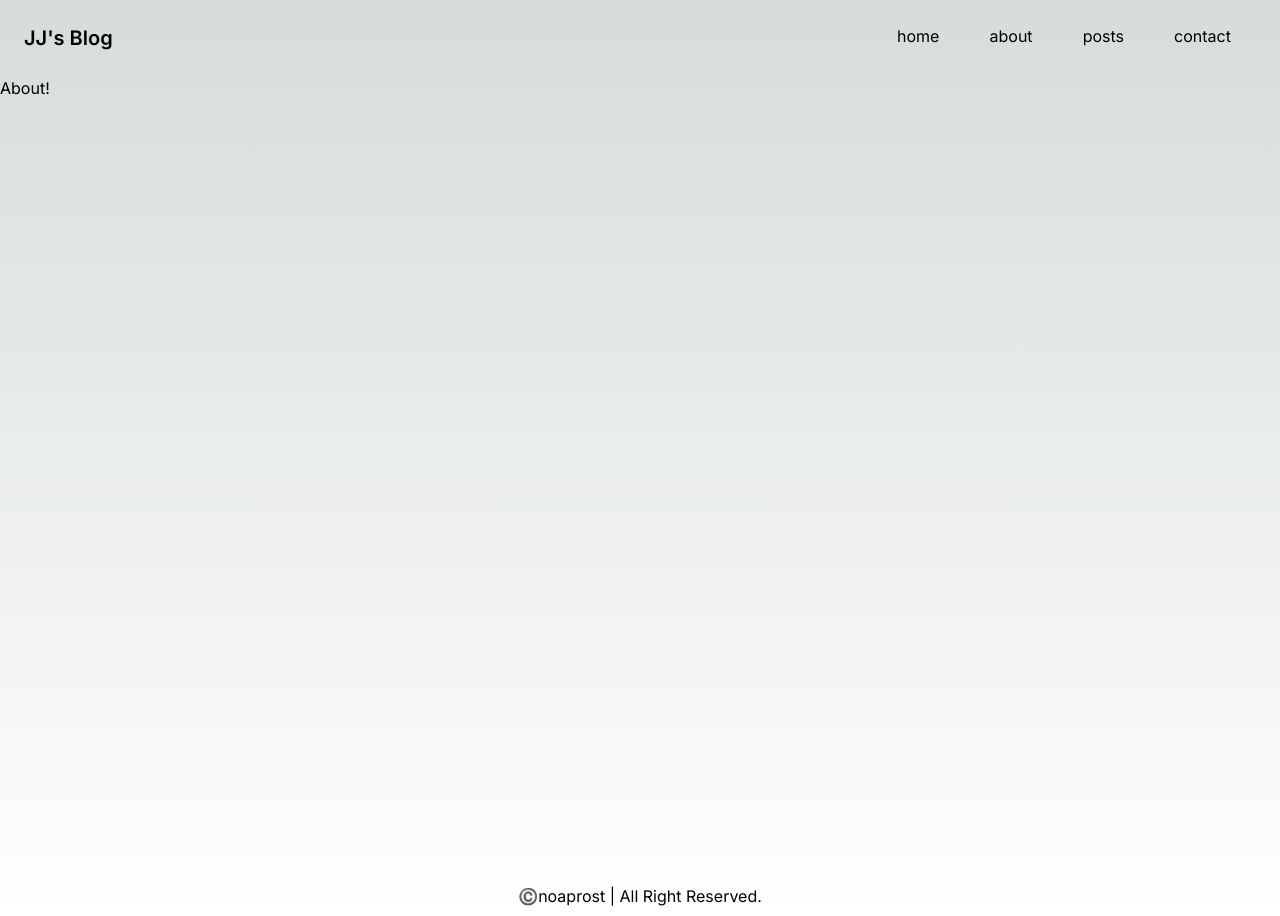
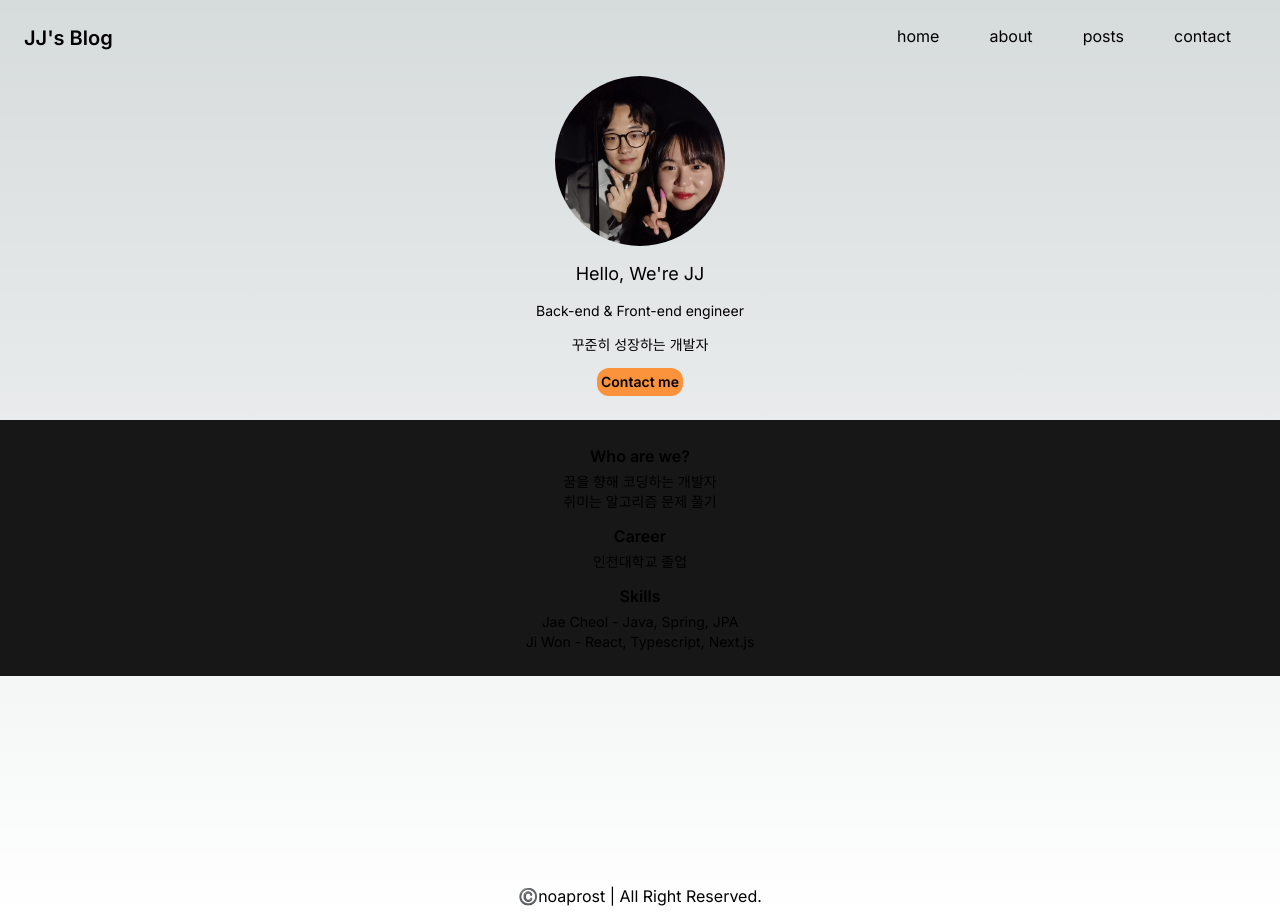
Before and after one commit to noaprost/jjlog, a Next.js app: page /about in a window 1280 px wide. Built offline with nearby package versions, Linux system fonts and the light colour scheme.

Commit message:
feat: profile 구현, About 페이지 구현

```diff
--- a/src/app/about/page.tsx
+++ b/src/app/about/page.tsx
@@ -1,3 +1,25 @@
+import Profile from "@/components/Profile";
+
 export default function AboutPage() {
-  return <h1>About!</h1>;
+  return (
+    <div>
+      <Profile />
+      <div className=" bg-neutral-900 h-64 p-6 flex flex-col justify-between items-center mt-6">
+        <div className="flex flex-col items-center">
+          <h2 className="font-semibold text-md mb-1">Who are we?</h2>
+          <p className="text-sm">꿈을 향해 코딩하는 개발자</p>
+          <p className="text-sm">취미는 알고리즘 문제 풀기</p>
+        </div>
+        <div className="flex flex-col items-center">
+          <h2 className="font-semibold text-md mb-1">Career</h2>
+          <p className="text-sm">인천대학교 졸업</p>
+        </div>
+        <div className="flex flex-col items-center">
+          <h2 className="font-semibold text-md mb-1">Skills</h2>
+          <p className="text-sm">Jae Cheol - Java, Spring, JPA</p>
+          <p className="text-sm">Ji Won - React, Typescript, Next.js</p>
+        </div>
+      </div>
+    </div>
+  );
 }
--- a/src/app/page.tsx
+++ b/src/app/page.tsx
@@ -1,3 +1,9 @@
+import Profile from "@/components/Profile";
+
 export default function Home() {
-  return <h1>Hello World</h1>;
+  return (
+    <div>
+      <Profile />
+    </div>
+  );
 }
--- /dev/null
+++ b/src/components/ContactButton.tsx
@@ -0,0 +1,15 @@
+"use client";
+
+import { useRouter } from "next/navigation";
+
+export default function ContactButton() {
+  const router = useRouter();
+  return (
+    <button
+      className="bg-orange-400 p-1 rounded-xl text-black font-semibold text-sm"
+      onClick={() => router.push("/contact")}
+    >
+      Contact me
+    </button>
+  );
+}
--- a/src/components/Profile.tsx
+++ b/src/components/Profile.tsx
@@ -0,0 +1,22 @@
+import Image from "next/image";
+import React from "react";
+import profile from "../../public/images/profile.jpg";
+import ContactButton from "./ContactButton";
+
+export default function Profile() {
+  return (
+    <div className="w-80 h-80 flex flex-col justify-between items-center mx-auto">
+      <Image
+        src={profile}
+        alt="profile"
+        width={170}
+        height={170}
+        className="rounded-full"
+      />
+      <h2 className="text-lg">Hello, We&apos;re JJ</h2>
+      <p className="text-sm">Back-end & Front-end engineer</p>
+      <p className="text-sm">꾸준히 성장하는 개발자</p>
+      <ContactButton />
+    </div>
+  );
+}
```
Also changed, not shown: public/images/profile.jpg.
